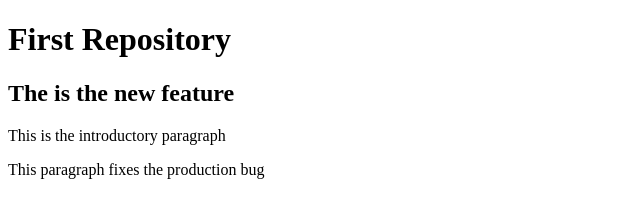
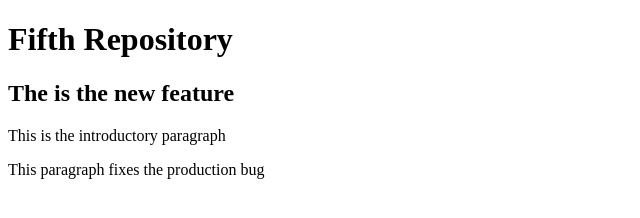
Before and after one commit to profclark/git-practice, a plain HTML site: page index.html in a window 1280 px wide. Shown: the full height of the page, 0-640 px from the left. Drawn offline with Linux system fonts and the light colour scheme.

Commit message:
Changed some info about heading

```diff
--- a/index.html
+++ b/index.html
@@ -8,7 +8,7 @@
 </head>
 
 <body>
-    <h1>First Repository</h1>
+    <h1>Fifth Repository</h1>
     <h2>The is the new feature</h2>
     <p>This is the introductory paragraph</p>
     <p>This paragraph fixes the production bug</p>
```
